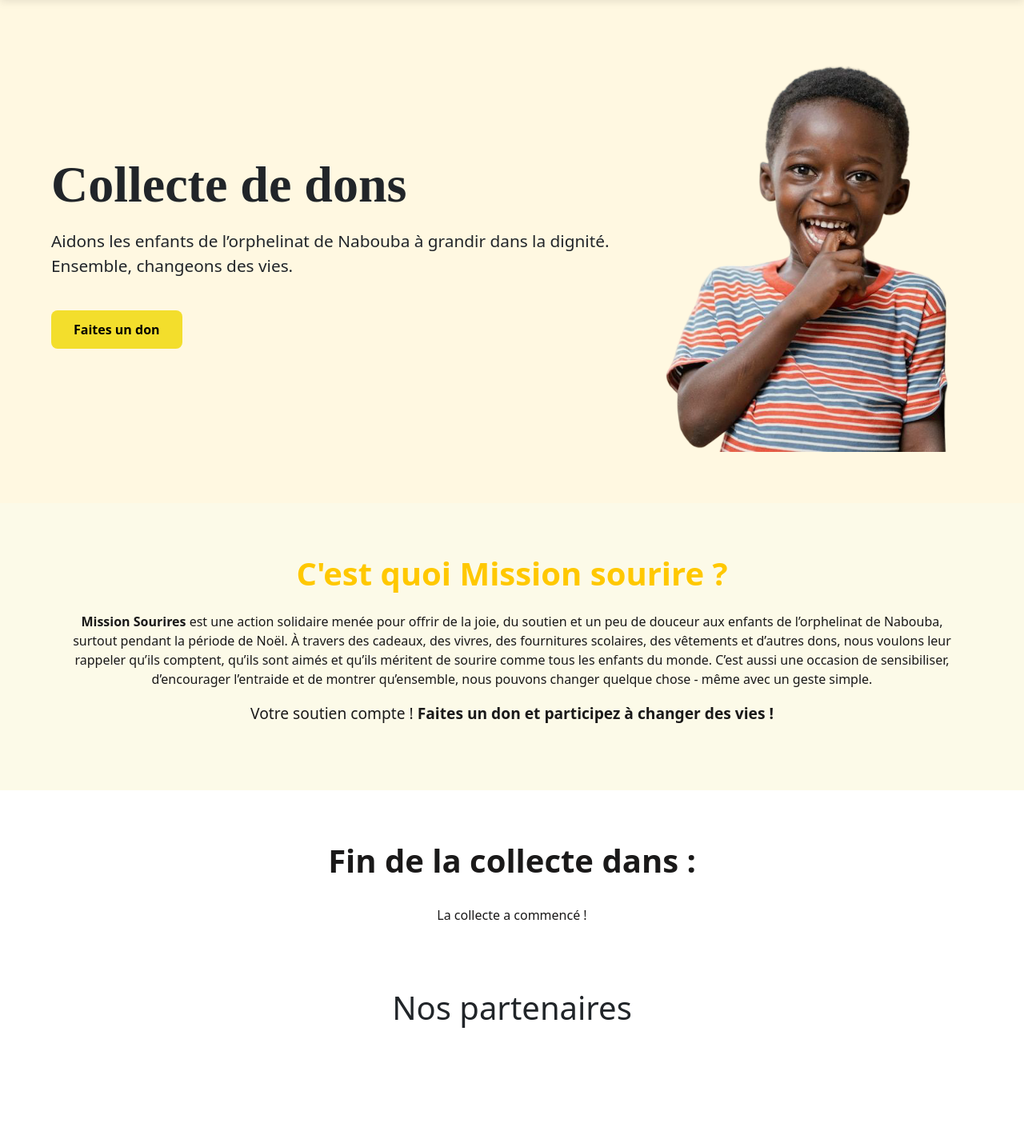
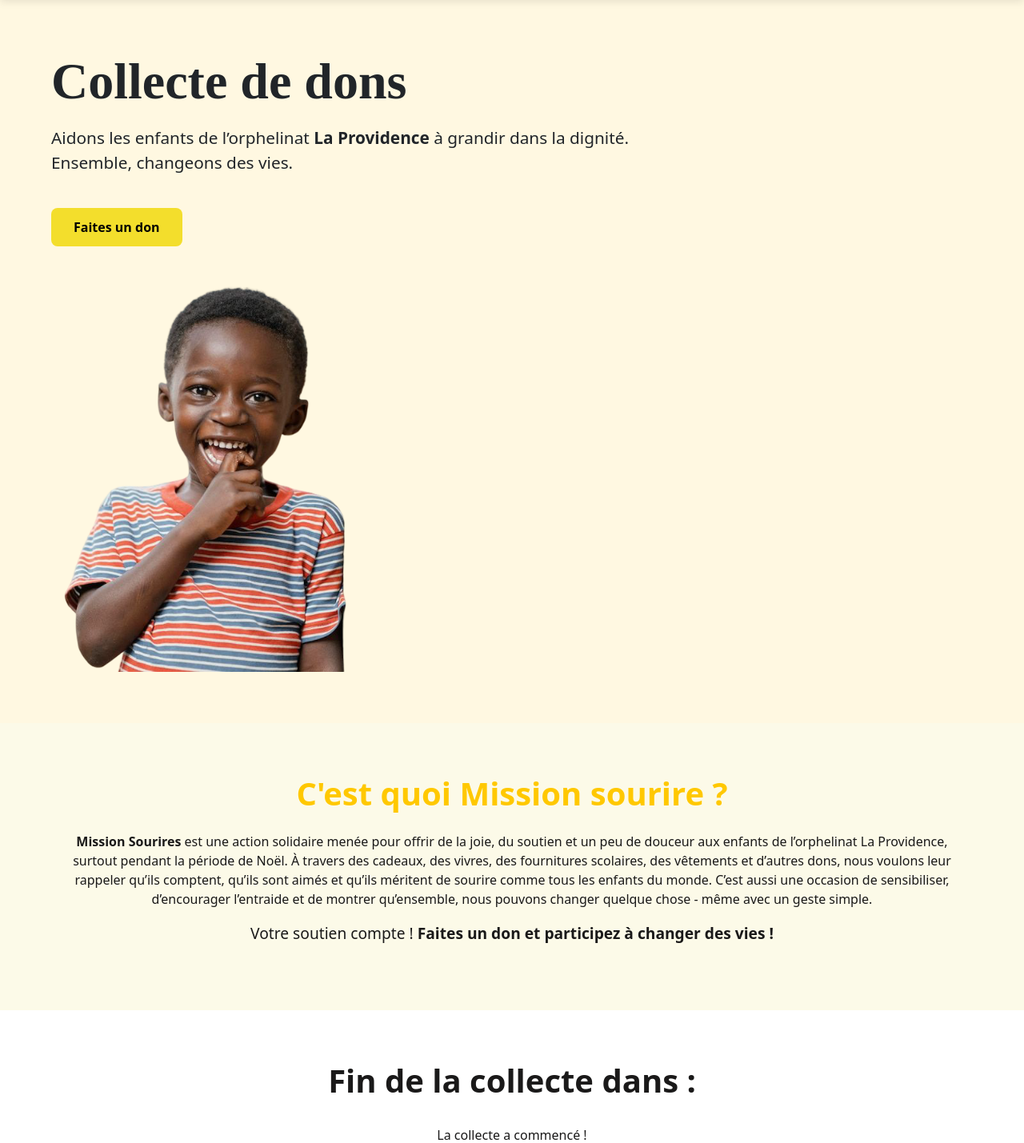
Before and after one commit to Doriasg/Collecte_de_fonds, a Laravel app: page / in a window 1280 px wide. Shown: the part 94-1523 px from the top of the page at 80% size. Run offline with Laravel 12, Linux system fonts and the light colour scheme; some web fonts are replaced.

Commit message:
Correction nom

```diff
--- a/resources/views/users/index.blade.php
+++ b/resources/views/users/index.blade.php
@@ -8,7 +8,7 @@
         <h1>Collecte de dons</h1>
 
         <p>
-            Aidons les enfants de l’orphelinat de Nabouba à grandir dans la dignité.<br>
+            Aidons les enfants de l’orphelinat <strong>La Providence</strong> à grandir dans la dignité.<br>
             Ensemble, changeons des vies.
         </p>
 
@@ -22,7 +22,7 @@
     <div class="container">
         <h2 style="color: #FFC800;">C'est quoi Mission sourire ?</h2>
 
-          <strong>Mission Sourires</strong>  est une action solidaire menée pour offrir de la joie, du soutien et un peu de douceur aux enfants de l’orphelinat de Nabouba, surtout pendant la période de Noël.
+          <strong>Mission Sourires</strong>  est une action solidaire menée pour offrir de la joie, du soutien et un peu de douceur aux enfants de l’orphelinat La Providence, surtout pendant la période de Noël.
 
 À travers des cadeaux, des vivres, des fournitures scolaires, des vêtements et d’autres dons, nous voulons leur rappeler qu’ils comptent, qu’ils sont aimés et qu’ils méritent de sourire comme tous les enfants du monde.
 
```
Also changed, not shown: README.md.
